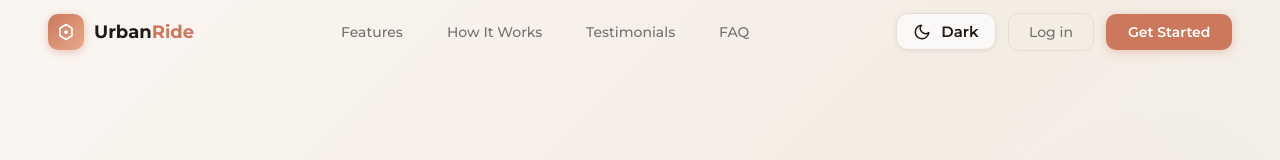
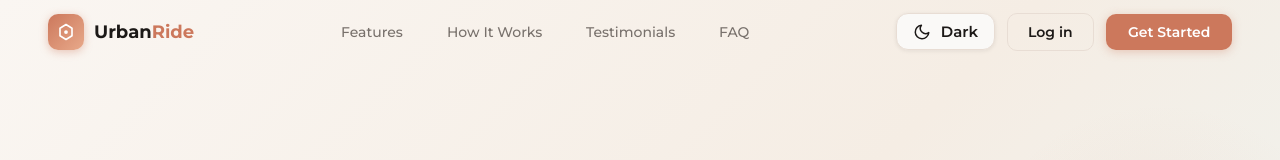
Before and after one commit to rajesh620-collab/urbanride, a React (Vite) app in the folder frontend/: page / in a window 1280 px wide. Shown: the top 160 px of the page. Built offline with nearby package versions, Linux system fonts and the light colour scheme; no server answers.

Commit message:
style: increase 'Log in' button text contrast to fix lowfade appearance

```diff
--- a/frontend/src/styles.css
+++ b/frontend/src/styles.css
@@ -792,9 +792,9 @@ html { scroll-behavior: smooth; }
   border: 1.5px solid var(--border);
   border-radius: 10px;
   font-size: 14px;
-  font-weight: 500;
+  font-weight: 600;
   cursor: pointer;
-  color: var(--muted);
+  color: var(--charcoal);
   font-family: 'Montserrat', sans-serif;
   transition: all 0.2s;
 }
```
